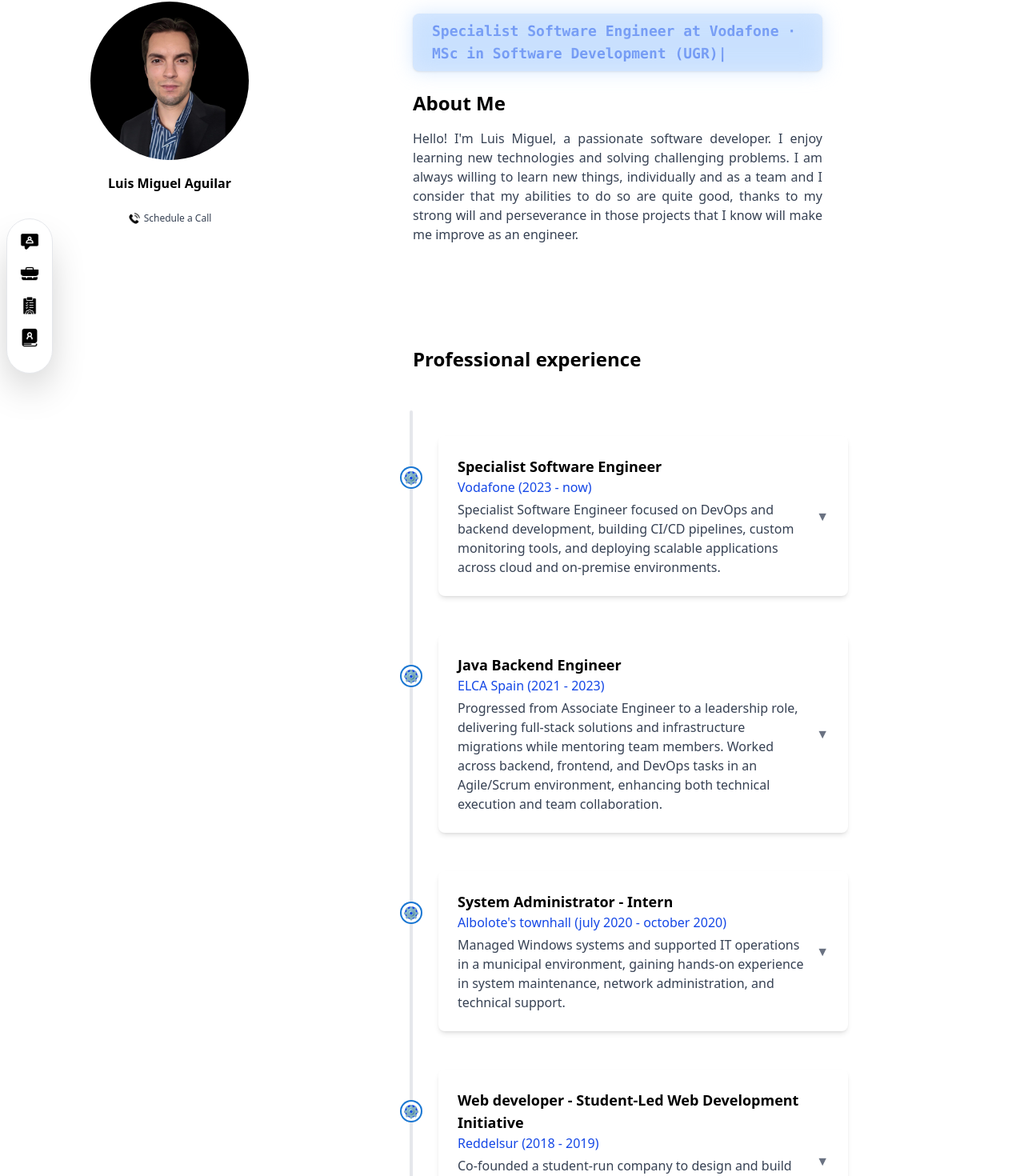
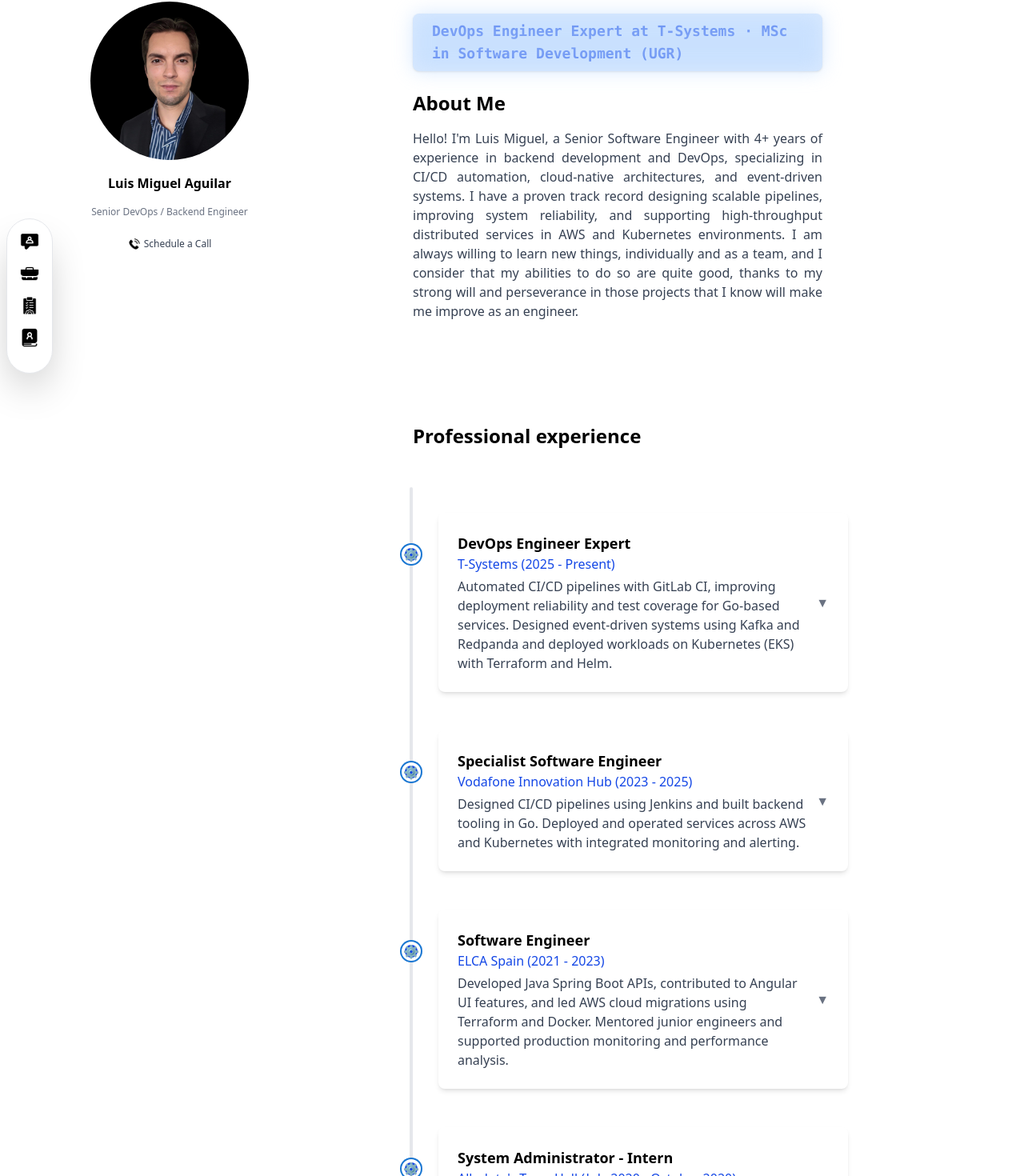
Before and after one commit to laguilarg99/portfolio, a Next.js app: page / in a window 1280 px wide. Shown: the part 127-1597 px from the top of the page at 80% size. Built offline with nearby package versions, Linux system fonts and the light colour scheme.

Commit message:
updating portafolio

```diff
--- a/src/components/about-me.tsx
+++ b/src/components/about-me.tsx
@@ -7,17 +7,20 @@ const AboutMe: React.FC = () => (
             <span className="relative inline-block px-6 py-2 text-blue-700 font-mono font-semibold text-lg bg-blue-100 rounded-lg shadow">
             <span className="absolute left-0 top-0 w-full h-full bg-blue-200 rounded-lg blur-md opacity-60" aria-hidden="true"></span>
             <TypewriterText
-                text="Specialist Software Engineer at Vodafone · MSc in Software Development (UGR)"
+                text="DevOps Engineer Expert at T-Systems · MSc in Software Development (UGR)"
             />
             </span>
         </div>
         <h2 className="text-2xl font-bold mb-4">About Me</h2>
         <p className="text-base text-gray-700 text-justify">
-            Hello! I'm Luis Miguel, a passionate software developer.
-            I enjoy learning new technologies and solving challenging problems.
-            I am always willing to learn new things, individually and as a team and
-            I consider that my abilities to do so are quite good, thanks to my strong will
-            and perseverance in those projects that I know will make me improve as an engineer.
+            Hello! I'm Luis Miguel, a Senior Software Engineer with 4+ years of experience
+            in backend development and DevOps, specializing in CI/CD automation, cloud-native
+            architectures, and event-driven systems. I have a proven track record designing
+            scalable pipelines, improving system reliability, and supporting high-throughput
+            distributed services in AWS and Kubernetes environments. I am always willing to
+            learn new things, individually and as a team, and I consider that my abilities to
+            do so are quite good, thanks to my strong will and perseverance in those projects
+            that I know will make me improve as an engineer.
         </p>
     </section>
 );
--- a/src/components/experience.tsx
+++ b/src/components/experience.tsx
@@ -10,54 +10,62 @@ type Experience = {
 
 const experiences: Experience[] = [
     {
-        year: "2023 - now",
+        year: "2025 - Present",
+        title: "DevOps Engineer Expert",
+        company: "T-Systems",
+        description: "Automated CI/CD pipelines with GitLab CI, improving deployment reliability and test coverage for Go-based services. Designed event-driven systems using Kafka and Redpanda and deployed workloads on Kubernetes (EKS) with Terraform and Helm.",
+        details: [
+            "Automated CI/CD pipelines with GitLab CI for Go-based services",
+            "Improved deployment reliability and test coverage",
+            "Designed event-driven systems using Kafka and Redpanda",
+            "Deployed workloads on Kubernetes (EKS) with Terraform and Helm",
+            "Managed cloud-native architectures on AWS",
+            "Worked with Go, Python, and Bash for tooling and automation",
+            "Maintained and optimized PostgreSQL and Elasticsearch databases",
+        ]
+    },
+    {
+        year: "2023 - 2025",
         title: "Specialist Software Engineer",
-        company: "Vodafone",
-        description: "Specialist Software Engineer focused on DevOps and backend development, building CI/CD pipelines, custom monitoring tools, and deploying scalable applications across cloud and on-premise environments.",
-        details:[
-            "Design and implementation of CI/CD pipelines",
-            "Development and maintenance of Jenkins pipelines using Groovy",
-            "Custom tool development using Go and Selenium",
-            "Creation of Helm charts for Kubernetes deployments",
-            "Deployment of services to AWS using Kubernetes (EKS)",
-            "Integration of monitoring and logging tools",
-            "Development of custom observability logic",
-            "Integration with alerting systems",
-            "Collaboration with development, QA, and infrastructure teams",
-            "Support and modernization of on-premise applications",
+        company: "Vodafone Innovation Hub",
+        description: "Designed CI/CD pipelines using Jenkins and built backend tooling in Go. Deployed and operated services across AWS and Kubernetes with integrated monitoring and alerting.",
+        details: [
+            "Designed and implemented CI/CD pipelines using Jenkins (Groovy)",
+            "Built backend tooling and custom tools in Go",
+            "Deployed services to AWS using Kubernetes (EKS)",
+            "Created Helm charts for Kubernetes deployments",
+            "Integrated monitoring and alerting systems",
+            "Developed custom observability logic",
+            "Collaborated with development, QA, and infrastructure teams",
+            "Supported and modernized on-premise applications",
             "Performance tuning and system optimization",
-            "Troubleshooting across infrastructure and application layers",
         ]
     },
     {
         year: "2021 - 2023",
-        title: "Java Backend Engineer",
+        title: "Software Engineer",
         company: "ELCA Spain",
-        description: "Progressed from Associate Engineer to a leadership role, delivering full-stack solutions and infrastructure migrations while mentoring team members. Worked across backend, frontend, and DevOps tasks in an Agile/Scrum environment, enhancing both technical execution and team collaboration.",
+        description: "Developed Java Spring Boot APIs, contributed to Angular UI features, and led AWS cloud migrations using Terraform and Docker. Mentored junior engineers and supported production monitoring and performance analysis.",
         details: [
-            "Developed API services using Maven and Spring Boot",
-            "Implemented frontend features with Angular and JSP",
-            "Led migration of applications to AWS using Terraform",
+            "Developed Java Spring Boot API services",
+            "Contributed to Angular UI features",
+            "Led AWS cloud migrations using Terraform",
             "Containerized applications using Docker",
+            "Mentored junior engineers and new team members",
+            "Supported production monitoring and performance analysis",
+            "Worked with Java, SQL, DynamoDB, and Spring ecosystem",
+            "Used ActiveMQ for messaging and Elasticsearch for search/logs",
             "Wrote automation scripts with MySQL and Bash",
-            "Mentored junior engineers and new team members",
-            "Performed code reviews to maintain quality standards",
-            "Participated in sprint planning and release management",
-            "Contributed to task estimation and workload distribution",
-            "Worked with Java 8+, SQL, DynamoDB, and Spring ecosystem",
-            "Used ActiveMQ for messaging and Elasticsearch for search/logs",
-            "Monitored systems with AWS CloudWatch",
-            "Used Eclipse Memory Analyzer (MAT) for performance tuning",
             "Utilized tools like Bitbucket and Jira in Agile workflows",
         ]
     },
     {
-        year: "july 2020 - october 2020",
+        year: "July 2020 - October 2020",
         title: "System Administrator - Intern",
-        company: "Albolote's townhall",
+        company: "Albolote's Town Hall",
         description: "Managed Windows systems and supported IT operations in a municipal environment, gaining hands-on experience in system maintenance, network administration, and technical support.",
         details: [
-            "Managed Windows desktop systems and Windows Server 98 environments",
+            "Managed Windows desktop systems and Windows Server environments",
             "Performed routine system maintenance and troubleshooting",
             "Assisted with network administration tasks",
             "Provided IT support to municipal staff",
@@ -66,7 +74,7 @@ const experiences: Experience[] = [
     },
     {
         year: "2018 - 2019",
-        title: "Web developer - Student-Led Web Development Initiative",
+        title: "Web Developer - Student-Led Web Development Initiative",
         company: "Reddelsur",
         description: "Co-founded a student-run company to design and build affordable web applications for small businesses in Granada, gaining practical experience while learning modern web development tools and workflows.",
         details: [
--- a/src/components/presentation.tsx
+++ b/src/components/presentation.tsx
@@ -13,6 +13,7 @@ function Presentation () {
             className="rounded-full border"
           />
           <div className="font-semibold text-md">Luis Miguel Aguilar</div>
+          <div className="text-xs text-gray-500 text-center">Senior DevOps / Backend Engineer</div>
           <a
             href="https://cal.com/luis-miguel-aguilar-gonzalez-xbokby/quick-chat"
             target="_blank"
```
